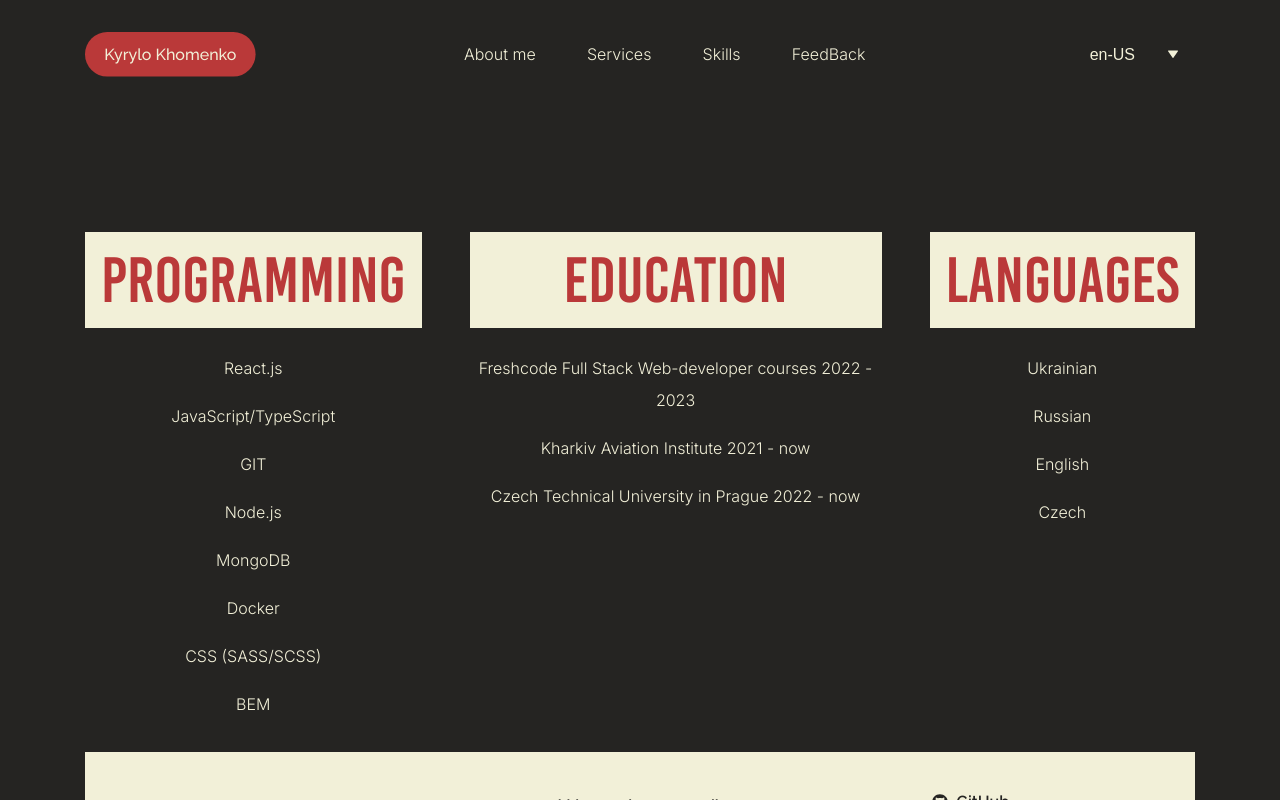
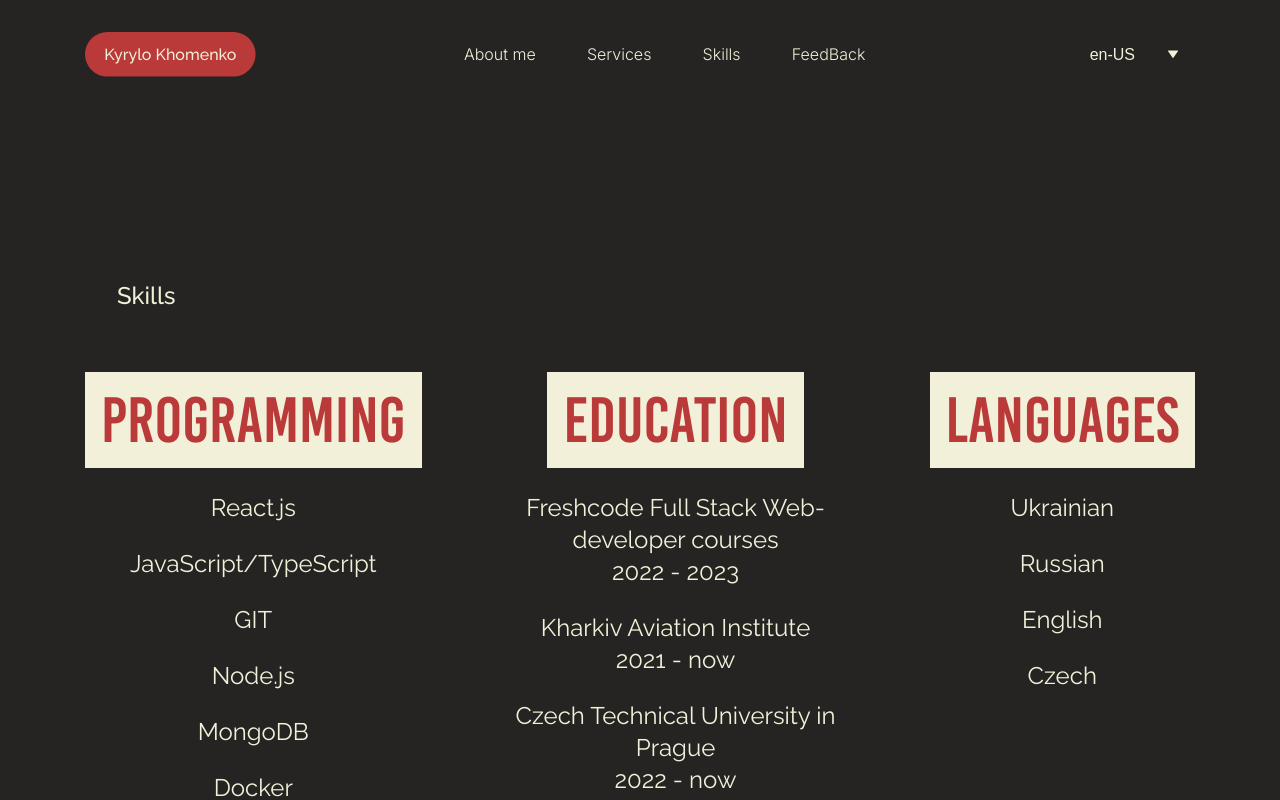
Before and after one commit to kiz0r/presentation-project, a React (Vite) app: page / in a window 1280 px wide. Shown: the top 800 px of the page. Built offline with nearby package versions, Linux system fonts and the light colour scheme.

Commit message:
Finish with Skills

```diff
--- a/src/components/Skills/Skills.module.scss
+++ b/src/components/Skills/Skills.module.scss
@@ -3,23 +3,41 @@
 
 .skillSection {
   display: flex;
+  flex-direction: column;
+  justify-content: center;
+  gap: 4rem;
+  padding: 2rem 0;
+
+  & > h2 {
+    font-family: 'Raleway', sans-serif;
+    font-weight: 500;
+    font-size: 24px;
+    margin-left: 2rem;
+  }
+
+  min-height: 100vh;
+}
+
+.skillsContainer {
+  display: flex;
   align-items: start;
   justify-content: space-between;
-  gap: 3rem;
-
-  padding: 2rem 0;
+  gap: 4rem;
 }
 
 .skillBox {
   display: flex;
   flex-direction: column;
+  justify-content: center;
+  align-items: center;
+
   flex-wrap: wrap;
   gap: 1.5rem;
 }
 
 .skillHeadline {
-  font-family: 'Bebas Kai', sans-serif;
-
+  font-family: 'Bebas Kai', '';
+  font-weight: 500;
   font-size: 64px;
   text-transform: uppercase;
   color: $accent-red;
@@ -31,10 +49,13 @@
 .skillsList {
   display: flex;
   flex-direction: column;
+  gap: 1.5rem;
 
-  gap: 1rem;
+  font-family: 'Raleway', sans-serif;
+  font-size: 24px;
+  text-align: center;
 
-  text-align: center;
+  width: inherit;
 
   & > li {
     line-height: 2rem;
--- a/src/components/Skills/index.jsx
+++ b/src/components/Skills/index.jsx
@@ -1,4 +1,4 @@
-import { useTranslation } from 'react-i18next'
+import { useTranslation, Trans } from 'react-i18next'
 import { SKILLS } from '../../constants'
 
 import styles from './Skills.module.scss'
@@ -7,16 +7,21 @@ const Skills = () => {
   const { t } = useTranslation()
   return (
     <section id='skills' className={styles.skillSection}>
+      <h2>{t('skills')}</h2>
+      <div className={styles.skillsContainer}>
         {SKILLS.map(fieldSkills => (
           <div key={fieldSkills.field} className={styles.skillBox}>
             <p className={styles.skillHeadline}>{t(fieldSkills.field)}</p>
             <ul className={styles.skillsList}>
               {fieldSkills.skills.map(skill => (
-              <li key={skill}>{t(skill)}</li>
+                <li key={skill}>
+                  <Trans components={{ br: <br /> }}>{skill}</Trans>
+                </li>
               ))}
             </ul>
           </div>
         ))}
+      </div>
     </section>
   )
 }
--- a/src/locale/en/en.json
+++ b/src/locale/en/en.json
@@ -11,9 +11,9 @@
   "aboutMeTextRight": "Currently, I am actively engaged in work and personal growth in this sphere while pursuing higher technical education in Europe. With over 800 hours of practical experience under my belt, numerous satisfied clients, and a multitude of completed projects, I'm dedicated to further advancing in the world of web development!",
   "programming": "Programming",
   "education": "Education",
-  "freshcode": "Freshcode Full Stack Web-developer courses 2022 - 2023",
-  "khai": "Kharkiv Aviation Institute 2021 - now",
-  "cvut": "Czech Technical University in Prague 2022 - now",
+  "freshcode": "Freshcode Full Stack Web-developer courses <br/> 2022 - 2023",
+  "khai": "Kharkiv Aviation Institute <br/> 2021 - now",
+  "cvut": "Czech Technical University in Prague <br/> 2022 - now",
   "languages": "Languages",
   "ukrainian": "Ukrainian",
   "russian": "Russian",
--- a/src/locale/ru/ru.json
+++ b/src/locale/ru/ru.json
@@ -9,12 +9,12 @@
   "makeAnOrder": "Заказать услугу",
   "aboutMeTextLeft": "Привет! Меня зовут Хоменко Кирилл и я FullStack Web разработчик. Я украинский креативный специалист, который постоянно развивается в этом направлении. Начал заниматься web разработкой в 2022 году, изучая ее на курсах, а также параллельно изучал такие технологии, как HTML, CSS, JavaScript и другие востребованные технологии.",
   "aboutMeTextRight": "Сейчас же я регулярно работаю и развиваюсь в этой сфере, параллельно получая высшее техническое образование, учась в Европе. За моей спиной более 800 часов практики, уйма довольных клиентов и много разработанных проектов!",
-  "programming": "Программирование",
-  "education": "Образование",
-  "freshcode": "Freshcode Full Stack Web-developer курсы 2022 - 2023",
-  "khai": "Харьковский Авиационный Институт 2021 - сейчас",
-  "cvut": "Чешский Технический Университет в Праге 2022 - сейчас",
-  "languages": "Языки",
+  "programming": "Programming",
+  "education": "Education",
+  "freshcode": "Freshcode Full Stack Web-developer курс <br/> 2022 - 2023",
+  "khai": "Харьковский Авиационный Институт <br/> 2021 - сейчас",
+  "cvut": "Чешский Технический Университет в Праге <br/> 2022 - сейчас",
+  "languages": "Languages",
   "ukrainian": "Украинский",
   "russian": "Русский",
   "english": "Английский",
```
Lines whose indentation alone changed are shown as unchanged.
